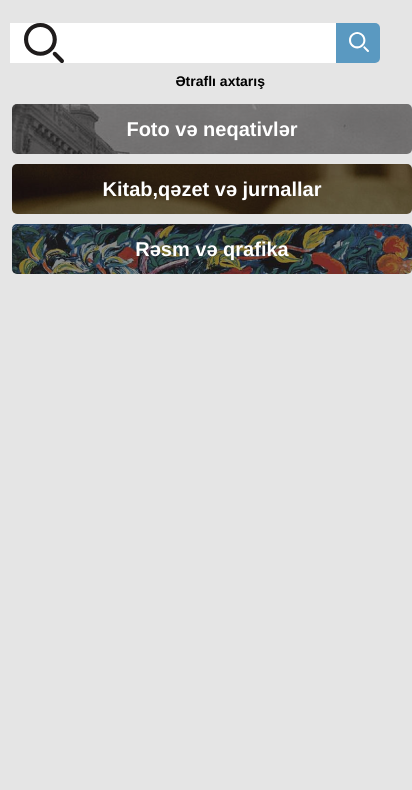
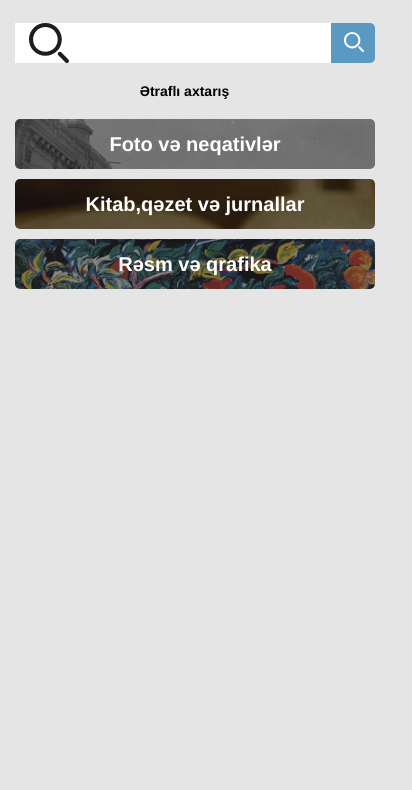
Before and after one commit to Sabuhi0/Az-katalog, a plain HTML site: page index.html in a window 390 px wide. Shown: the part 53-843 px from the top of the page, 412 px wide, since content can reach past the window. Drawn offline with Linux system fonts and the light colour scheme.

Commit message:
Web Design and Responsive I'm learning

```diff
--- a/assets/css/style.css
+++ b/assets/css/style.css
@@ -6,7 +6,6 @@ body {
     margin: 0;
     padding: 0;
 }
-
 
 ul li {
     list-style: none;
@@ -17,6 +16,9 @@ ul li {
     max-width: 1240px;
     width: 100%;
     margin: 0 auto;
+    padding-left: 15px;
+    padding-right: 15px;
+    box-sizing: border-box;
 }
 
 .row {
@@ -40,7 +42,7 @@ body {
 }
 
 
-/* Header section */
+/*---Header section---*/
 .header {
     width: 100%;
     height: 50px;
@@ -51,7 +53,6 @@ body {
 .header .row {
     height: 50px;
 }
-
 
 .header-menu-list {
     display: flex;
@@ -122,10 +123,6 @@ body {
     .icon-btn {
         display: none;
     }
-
-    .box-5 {
-        display: none;
-    }
 }
 
 .checkbtn {
@@ -164,23 +161,11 @@ body {
     .search-clear {
         display: none;
     }
-
-    .section-search {
-        margin-left: 10px;
-        margin-right: 10px;
-    }
 }
 
 @media (max-width:858px) {
     .checkbtn {
-        font-size: 25px;
         display: block;
-    }
-
-    .checkbtn,
-    .logo {
-        margin-left: 10px;
-        margin-right: 10px;
     }
 
     .word {
@@ -188,19 +173,8 @@ body {
     }
 }
 
-/*----box----*/
-.box {
-    display: flex;
-    justify-content: space-between;
-    align-items: center;
-    font-size: 14px;
-    margin-left: 16px;
-    margin-right: 5px;
-    margin-top: 10px;
-    margin-bottom: 15px;
-}
-
-.box-3 {
+/*---Box---*/
+.cities {
     color: #1F1C1C;
     padding: 4px;
     text-decoration-line: underline;
@@ -209,18 +183,38 @@ body {
     font-size: 14px;
 }
 
+.box {
+    display: flex;
+    justify-content: space-between;
+    align-items: center;
+    font-size: 14px;
+    margin-left: 16px;
+    margin-right: 5px;
+    margin-top: 20px;
+    font-weight: bold;
+    margin-bottom: 20px;
+}
+
 @media(max-width:958px) {
+    .box-2 {
+        display: none;
+    }
 
-    .box-2,
+    .box {
+        text-align: center;
+    }
+
     .box-3 {
-        display: none;
+        width: 100%;
+        padding-right: 32px;
+        font-weight: bold;
     }
 }
 
-/*----img----*/
+/*---images---*/
 .img-section {
     display: flex;
-    position: absolute;
+    position: relative;
 }
 
 .images-box {
@@ -233,6 +227,7 @@ body {
 
 .images-text {
     position: absolute;
+    width: 90%;
     top: 50%;
     left: 50%;
     transform: translate(-50%, -50%);
@@ -259,16 +254,14 @@ body {
 
     .img-section {
         display: inline-table;
-        padding-left: 12px;
+    }
+
+    .class>img {
+        width: 100%;
     }
 
     .images-text {
         width: 100%;
-    }
-
-    .box-4 {
-        position: relative;
-        margin-right: 120px;
     }
 
     .word {
--- a/index.html
+++ b/index.html
@@ -78,28 +78,28 @@
         </div>
         <div class="container">
             <div class="box">
-                <p><b class="box-2">Məsələn,</b><span class="box-3">cümhuriyyət</span></p>
-                <p><b class="box-4">Ətraflı axtarış</b></p>
+                <p class="box-2"><b>Məsələn,</b><span class="cities">cümhuriyyət</span></p>
+                <p class="box-3">Ətraflı axtarış</p>
             </div>
         </div>
         <div class="container">
             <div class="img-section">
                 <div class="images-box">
-                    <img src="./assets/images/randomImage-1.png" alt="">
+                    <img src="./assets/images/randomImage-1.png" width="100%" alt="">
                     <div class="images-text">
                         <p class="word">Foto və neqativlər</p>
                         <p class="eksponat">3455 eksponat</p>
                     </div>
                 </div>
                 <div class="images-box">
-                    <img src="./assets/images/randomImage-2.png" alt="">
+                    <img src="./assets/images/randomImage-2.png" width="100%" alt="">
                     <div class="images-text">
                         <p class="word">Kitab,qəzet və jurnallar</p>
                         <p class="eksponat">10867 eksponat</p>
                     </div>
                 </div>
                 <div class="images-box">
-                    <img src="./assets/images/randomImage-3.png" alt="">
+                    <img src="./assets/images/randomImage-3.png" width="100%" alt="">
                     <div class="images-text">
                         <p class="word">Rəsm və qrafika</p>
                         <p class="eksponat">455 eksponat</p>
```
